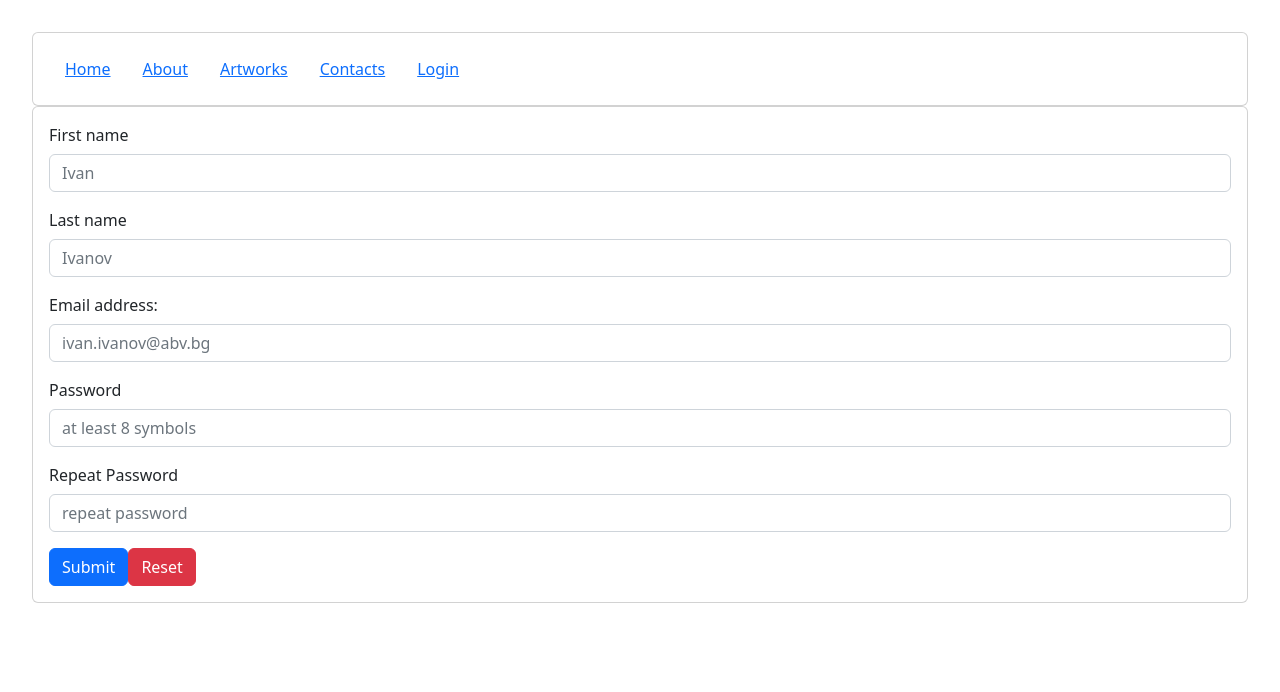
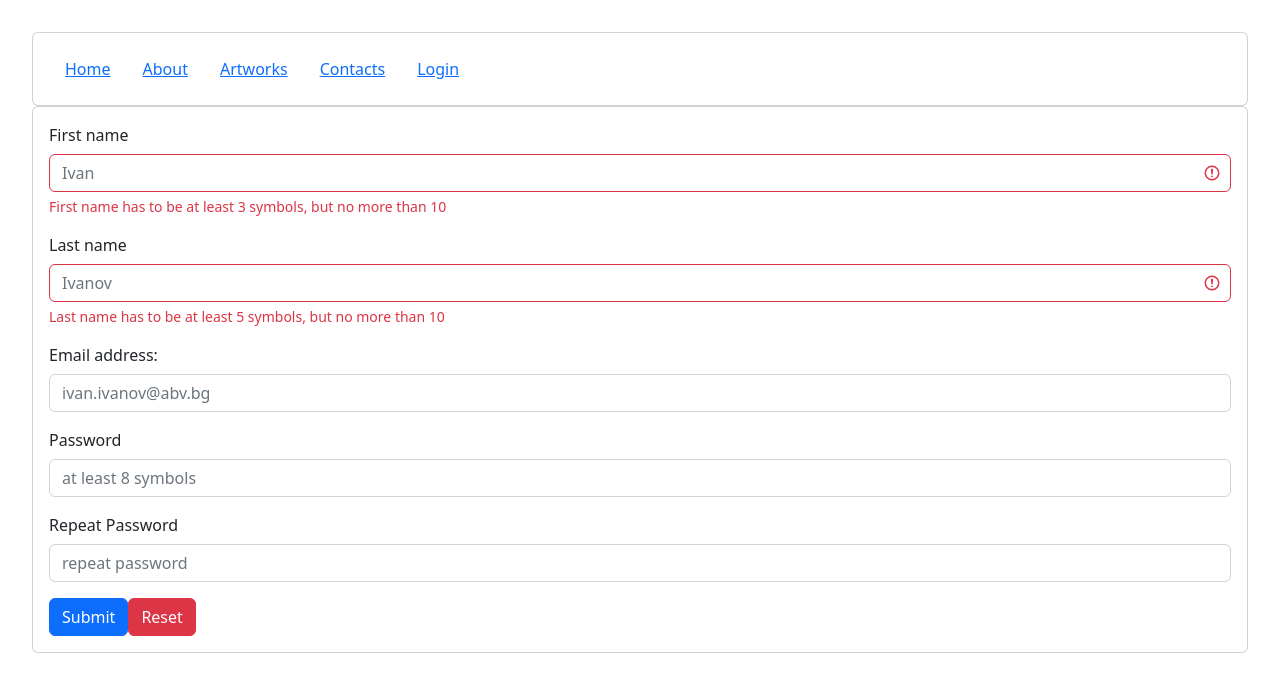
Before and after one commit to AtanasTachev/VueJS, a Vue app in the folder firstVueProject/vue-project/: page /login in a window 1280 px wide. Shown: the top 692 px of the page. Built offline with nearby package versions, Linux system fonts and the light colour scheme.

Commit message:
add some validations

```diff
--- a/firstVueProject/vue-project/src/components/LoginForm.vue
+++ b/firstVueProject/vue-project/src/components/LoginForm.vue
@@ -3,11 +3,19 @@
     <b-card>
       <div>
         <b-form @submit="onSubmit" @reset="onReset">
-          <b-form-group label="First name">
-            <b-form-input v-model="form.firstName" placeholder="Ivan"></b-form-input>
+          <b-form-group label="First name" for="feedback-first-name">
+            <b-form-input :state="firstNameValidation" id="feedback-first-name" v-model="form.firstName" placeholder="Ivan"></b-form-input>
+            <b-form-invalid-feedback :state="firstNameValidation">
+              First name has to be at least 3 symbols, but no more than 10
+            </b-form-invalid-feedback>
+            <b-form-valid-feedback :state="firstNameValidation"> Looks Good. </b-form-valid-feedback>
           </b-form-group>
           <b-form-group label="Last name">
-            <b-form-input v-model="form.lastName" placeholder="Ivanov"></b-form-input>
+            <b-form-input v-model="form.lastName" placeholder="Ivanov" :state="lastNameValidation"></b-form-input>
+            <b-form-invalid-feedback :state="lastNameValidation">
+              Last name has to be at least 5 symbols, but no more than 10
+            </b-form-invalid-feedback>
+            <b-form-valid-feedback :state="lastNameValidation"> Looks Good. </b-form-valid-feedback>
           </b-form-group>
           <b-form-group label="Email address:">
             <b-form-input v-model="form.email" placeholder="ivan.ivanov@abv.bg"></b-form-input>
@@ -39,6 +47,9 @@ const form = reactive({
   repass: ''
   })
 
+  const firstNameValidation = computed(() => form.firstName.length > 2 && form.firstName.length < 10)
+  const lastNameValidation = computed(() => form.lastName.length > 2 && form.lastName.length < 10)
+
   const onSubmit = (e) => {
     e.preventDefault()
     alert(JSON.stringify(form))
@@ -48,29 +59,6 @@ const form = reactive({
     e.preventDefault()
     alert(JSON.stringify(form))
   }
-// export default {
-//   data: () => {
-//     return {
-//       form: {
-//         firstName: '',
-//         lastName: '',
-//         email: '',
-//         pass: '',
-//         repass: ''
-//       }
-//     }
-//   },
-//   methods: {
-//     onSubmit (e) {
-//       e.preventDefault()
-//       alert(JSON.stringify(form))
-//     },
-//     onReset (e) {
-//       e.preventDefault()
-//       console.log(form)
-//     }
-//   }
-// }
 </script>
 
 <style scoped>
```
